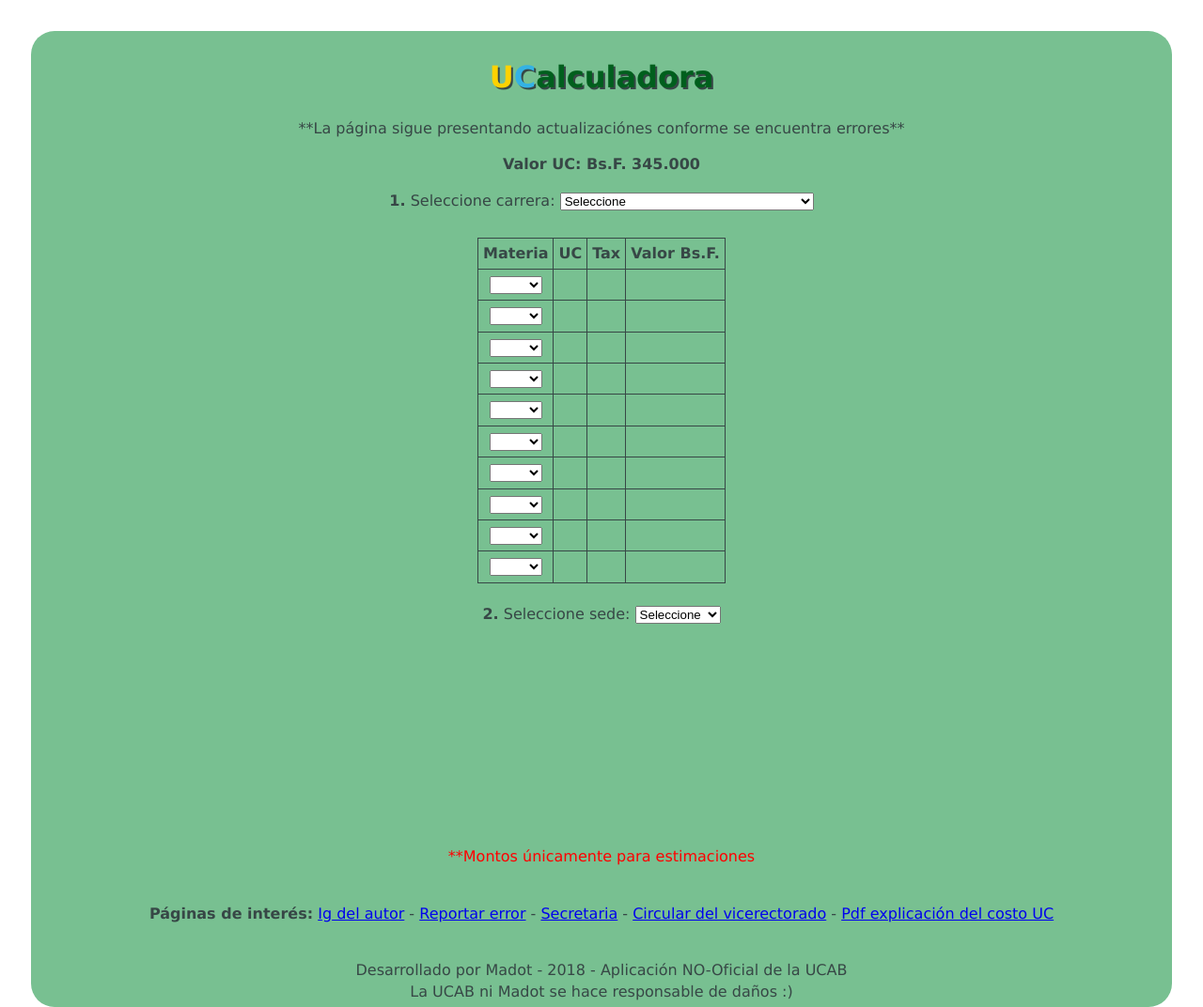
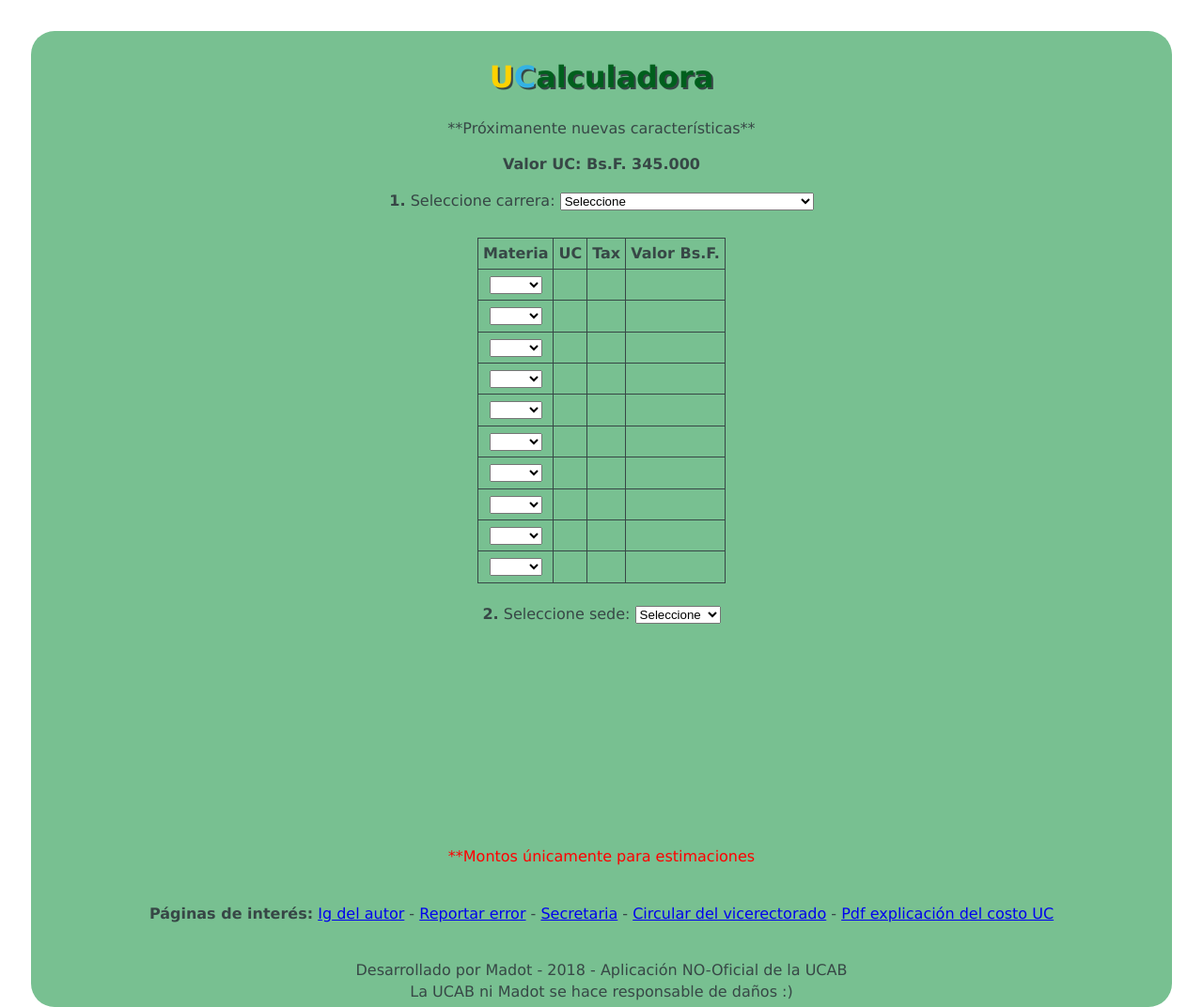
Before and after one commit to Madot10/UCalculadora, a plain HTML site: page index.html in a window 1280 px wide. Shown: the whole page at 94% size. Drawn offline with Linux system fonts and the light colour scheme.

Commit message:
Cambio de aviso

```diff
--- a/index.html
+++ b/index.html
@@ -39,7 +39,7 @@
 <body>
     <div class="container" style="overflow-x:auto;">
         <h1><span class="one">U</span><span class="two">C</span><span class="th">alculadora</span></h1>
-        <p>**La página sigue presentando actualizaciónes conforme se encuentra errores**</p>
+        <p>**Próximanente nuevas características**</p>
         <strong><p>Valor UC: <span id="ucShow"></span></p></strong>
 
         <div>
```
